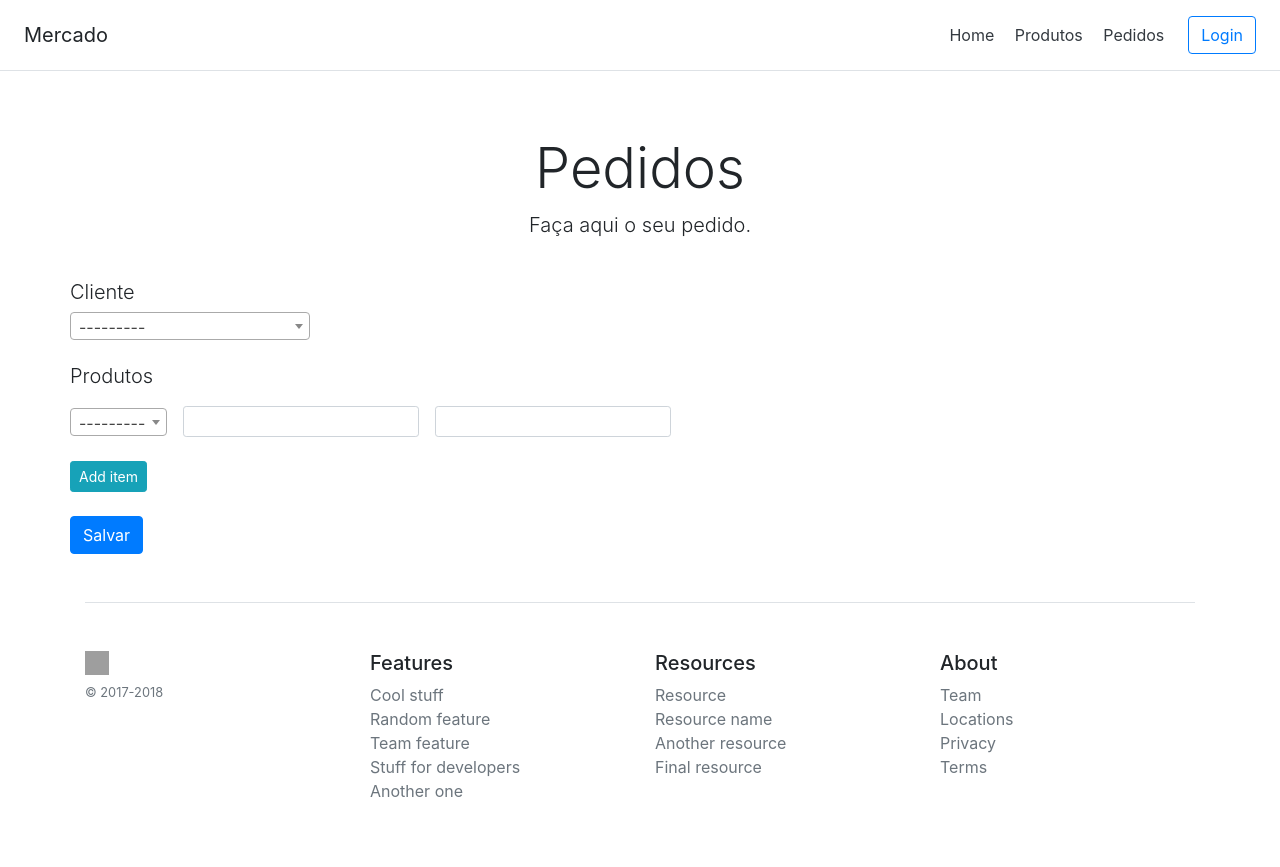
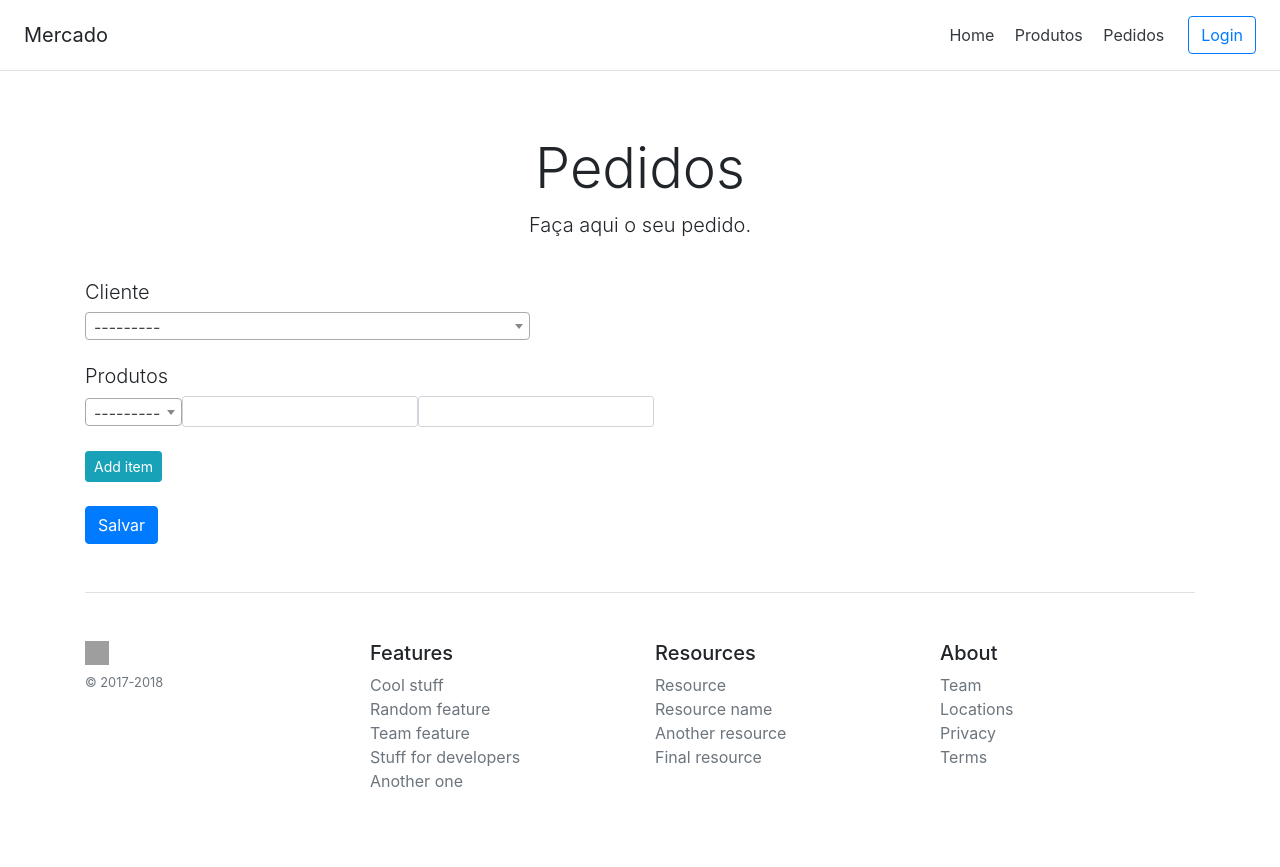
Before and after one commit to guilehm/Mercado, a Django app: page /pedidos/ in a window 1280 px wide. After the commit the page ends 787 px from the top, so only its background shows below. Run offline with Django 3.2, Linux system fonts and the light colour scheme; data comes from the database, SQL or seed files in the repository; some libraries are stand-ins or nearby versions; grey boxes are pictures that could not be loaded.

Commit message:
sale html changes

```diff
--- a/core/templates/core/pedidos.html
+++ b/core/templates/core/pedidos.html
@@ -17,7 +17,6 @@
     </div>
 
     <div class="container">
-        <div class="row">
           <form action="" method="POST">
               {% csrf_token %}
               <div class="row">
@@ -29,18 +28,17 @@
               </div>
 
               <h3 class="lead mt-4">Produtos</h3>
-                  <div id="order" class="form-inline">
-                      {% for item_order_form in formset %}
-                      <div id="item-{{ forloop.counter0 }}" class="form-group" style="margin-top: 10px">
-                        {% for item in formset %}
-                        <span class="mr-3">{{ item.produto }}</span>
-                        <span class="mr-3">{{ item.quantidade }}</span>
-                        <span class="mr-3">{{ item.preco }}</span>
-                        {% endfor %}
-                      </div>
-                      {% endfor %}
+              <div id="order" class="">
+                  {% for item_order_form in formset %}
+                  <div id="item-{{ forloop.counter0 }}" class="form-inline" style="">
+                    {% for item in formset %}
+                    <span class="">{{ item.produto }}</span>
+                    <span class="">{{ item.quantidade }}</span>
+                    <span class="">{{ item.preco }}</span>
+                    {% endfor %}
                   </div>
-
+                  {% endfor %}
+              </div>
               <button class="btn btn-sm btn-info my-4" id="add-item">Add item</button>
 
               <div class="form-inline buttons">
@@ -50,7 +48,6 @@
                   </button>
               </div>
           </form>
-        </div>
     </div>
 
 {% endblock %}
@@ -78,23 +75,10 @@
         });
     </script>
 
-    <script>
-        $(document).ready(function() {
-           $("#home-id").addClass("btn btn-success");
-           console.log(document.getElementById('home-id'))
-        });
-    </script>
-
-    <script>
-        $(document).ready(function() {
-           console.log(document.getElementsByClassName('select2-selection'));
-        });
-    </script>
-
     <script type="text/html" id="item-order">
-      <div id="item-__prefix__" class="form-group" style="margin-top: 10px">
+      <div id="item-__prefix__" class="form-inline p-0" style="margin-top: 10px">
         {% for item in formset.empty_form %}
-        <span class="mr-3">{{ item }}</span>
+        <span class="">{{ item }}</span>
         {% endfor %}
       </div>
 	</script>
```
